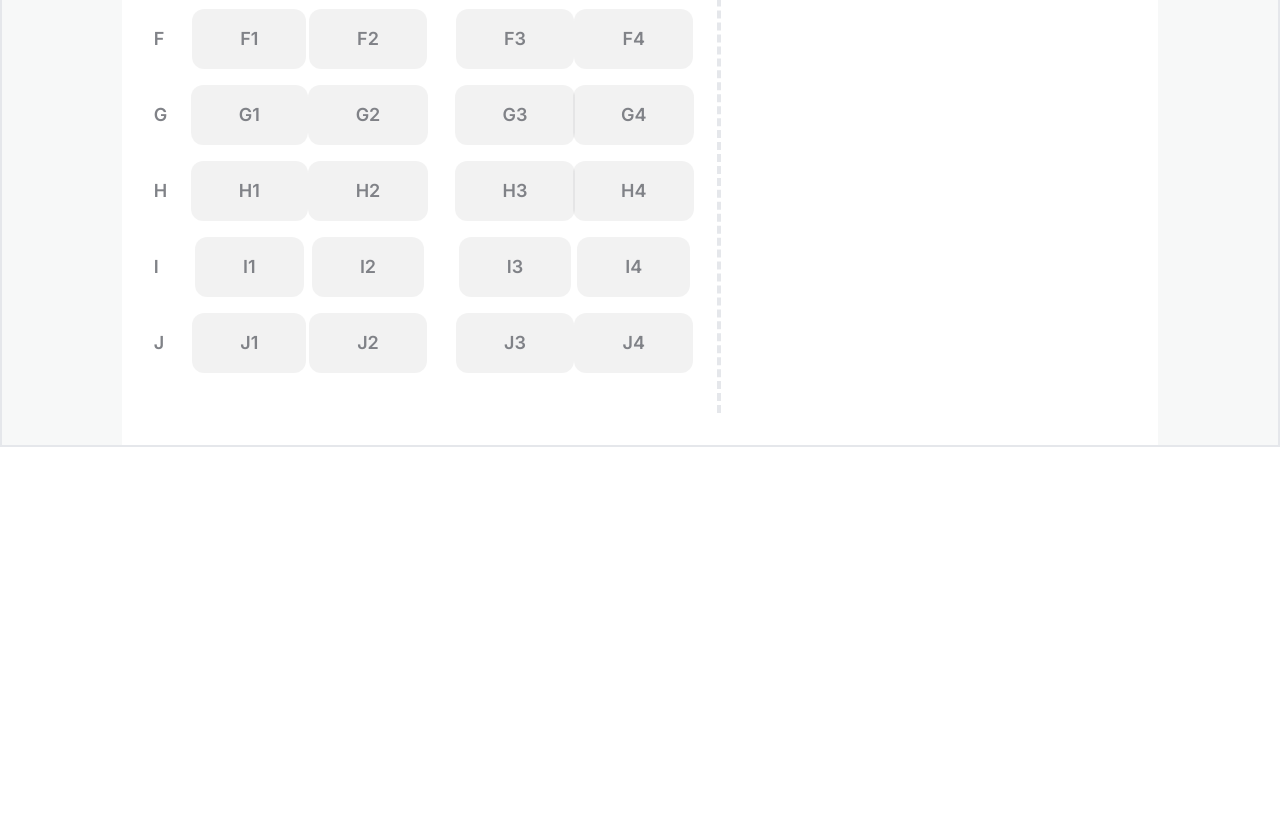
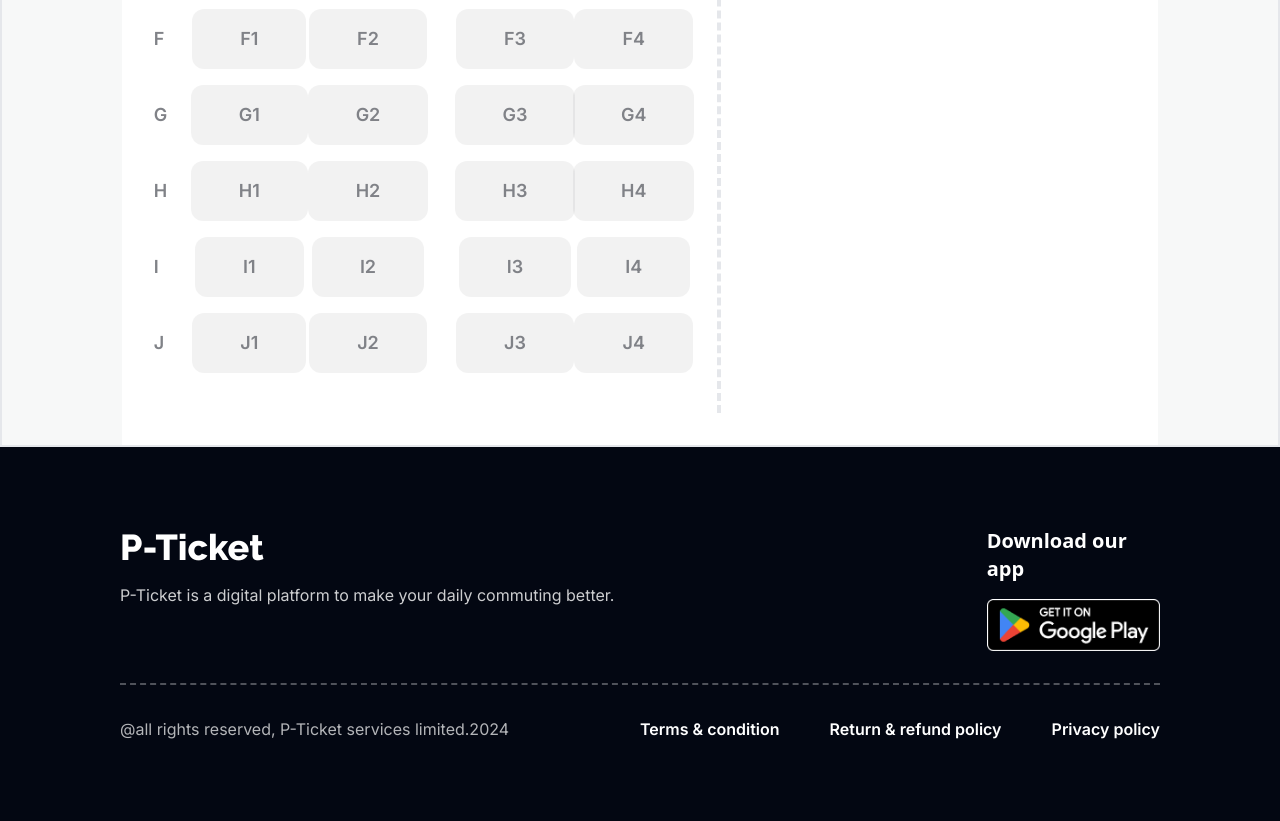
Before and after one commit to sifat2626/bus-ticket, a plain HTML site: page index.html in a window 1280 px wide. Shown: the part 2655-3476 px from the top of the page. Before the commit the page ends 3102 px from the top, so only its background shows below. Drawn offline with nearby package versions, Linux system fonts and the light colour scheme.

Commit message:
footer done

```diff
--- a/index.html
+++ b/index.html
@@ -834,7 +834,36 @@
 
     </section>
   </main>
-  <footer></footer>
+  <footer class="bg-[#030712]">
+    <div class="custom-container py-12 mx-auto">
+      <div class="grid grid-cols-12 justify-between border-b-2 border-white/30 border-dashed py-8">
+        <div class="col-span-10">
+          <h2 class="font-raleway text-4xl text-white font-extrabold mb-4">P-Ticket</h2>
+          <p class="text-white/80 font-lg font-inter">P-Ticket is a digital platform to make your daily commuting
+            better.</p>
+        </div>
+        <div class="col-span-2">
+          <p class="text-xl font-semibold text-white mb-4">Download our app</p>
+          <div class="">
+            <img src="images/play-store.png" alt="">
+          </div>
+        </div>
+      </div>
+
+      <div class="grid grid-cols-12 justify-between py-8">
+        <div class="col-span-6">
+          <p class="font-inter text-white/70">@all rights reserved, P-Ticket services limited.2024</p>
+        </div>
+        <div class="col-span-6">
+          <ul class="flex justify-between">
+            <li class="font-inter text-white font-semibold">Terms & condition</li>
+            <li class="font-inter text-white font-semibold">Return & refund policy</li>
+            <li class="font-inter text-white font-semibold">Privacy policy</li>
+          </ul>
+        </div>
+      </div>
+    </div>
+  </footer>
 
   <script src="scripts/script.js"></script>
 </body>
```
Also changed, not shown: images/play-store.png (added).
